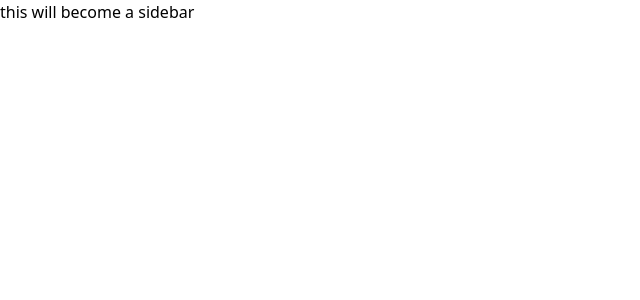
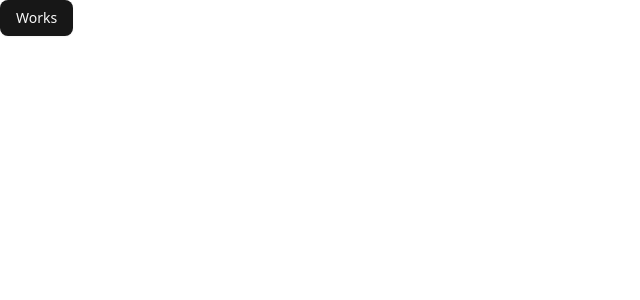
Before and after one commit to Tor-HodeKode/DashBoard, a React (Vite) app: page / in a window 1280 px wide. Shown: the top 300 px of the page, without its empty margins (0-640 px from the left). Built offline with nearby package versions, Linux system fonts and the light colour scheme.

Commit message:
shadcn
shadcn installed and configured

```diff
--- a/package.json
+++ b/package.json
@@ -13,9 +13,14 @@
     "preview": "vite preview"
   },
   "dependencies": {
+    "@radix-ui/react-slot": "^1.2.3",
     "@tailwindcss/vite": "^4.1.10",
+    "class-variance-authority": "^0.7.1",
+    "clsx": "^2.1.1",
+    "lucide-react": "^0.518.0",
     "react": "^19.1.0",
     "react-dom": "^19.1.0",
+    "tailwind-merge": "^3.3.1",
     "tailwindcss": "^4.1.10"
   },
   "devDependencies": {
@@ -28,6 +33,7 @@
     "eslint-plugin-react-refresh": "^0.4.19",
     "gh-pages": "^6.3.0",
     "globals": "^16.0.0",
+    "tw-animate-css": "^1.3.4",
     "vite": "^6.3.5"
   }
 }
--- a/src/App.jsx
+++ b/src/App.jsx
@@ -1,11 +1,12 @@
-import { useState } from "react";
-import "./styles/App.css";
-import SideBar from "./components/SideBar.jsx";
+import React from "react";
+import { Button } from "@/components/ui/button.jsx";
 
 function App() {
   return (
     <main>
-      <SideBar />
+      <div>
+        <Button>Works</Button>
+      </div>
     </main>
   );
 }
--- a/src/components/SideBar.jsx
+++ /dev/null
@@ -1,9 +0,0 @@
-import React from "react";
-
-export default function SideBar() {
-  return (
-    <div>
-      <h1>this will become a sidebar</h1>
-    </div>
-  );
-}
--- /dev/null
+++ b/src/components/ui/button.jsx
@@ -0,0 +1,55 @@
+import * as React from "react"
+import { Slot } from "@radix-ui/react-slot"
+import { cva } from "class-variance-authority";
+
+import { cn } from "@/lib/utils"
+
+const buttonVariants = cva(
+  "inline-flex items-center justify-center gap-2 whitespace-nowrap rounded-md text-sm font-medium transition-all disabled:pointer-events-none disabled:opacity-50 [&_svg]:pointer-events-none [&_svg:not([class*='size-'])]:size-4 shrink-0 [&_svg]:shrink-0 outline-none focus-visible:border-ring focus-visible:ring-ring/50 focus-visible:ring-[3px] aria-invalid:ring-destructive/20 dark:aria-invalid:ring-destructive/40 aria-invalid:border-destructive",
+  {
+    variants: {
+      variant: {
+        default:
+          "bg-primary text-primary-foreground shadow-xs hover:bg-primary/90",
+        destructive:
+          "bg-destructive text-white shadow-xs hover:bg-destructive/90 focus-visible:ring-destructive/20 dark:focus-visible:ring-destructive/40 dark:bg-destructive/60",
+        outline:
+          "border bg-background shadow-xs hover:bg-accent hover:text-accent-foreground dark:bg-input/30 dark:border-input dark:hover:bg-input/50",
+        secondary:
+          "bg-secondary text-secondary-foreground shadow-xs hover:bg-secondary/80",
+        ghost:
+          "hover:bg-accent hover:text-accent-foreground dark:hover:bg-accent/50",
+        link: "text-primary underline-offset-4 hover:underline",
+      },
+      size: {
+        default: "h-9 px-4 py-2 has-[>svg]:px-3",
+        sm: "h-8 rounded-md gap-1.5 px-3 has-[>svg]:px-2.5",
+        lg: "h-10 rounded-md px-6 has-[>svg]:px-4",
+        icon: "size-9",
+      },
+    },
+    defaultVariants: {
+      variant: "default",
+      size: "default",
+    },
+  }
+)
+
+function Button({
+  className,
+  variant,
+  size,
+  asChild = false,
+  ...props
+}) {
+  const Comp = asChild ? Slot : "button"
+
+  return (
+    <Comp
+      data-slot="button"
+      className={cn(buttonVariants({ variant, size, className }))}
+      {...props} />
+  );
+}
+
+export { Button, buttonVariants }
--- /dev/null
+++ b/src/lib/utils.js
@@ -0,0 +1,6 @@
+import { clsx } from "clsx";
+import { twMerge } from "tailwind-merge"
+
+export function cn(...inputs) {
+  return twMerge(clsx(inputs));
+}
--- a/src/styles/index.css
+++ b/src/styles/index.css
@@ -1,4 +1,7 @@
 @import "tailwindcss";
+@import "tw-animate-css";
+
+@custom-variant dark (&:is(.dark *));
 
 /* :root {
   font-family: system-ui, Avenir, Helvetica, Arial, sans-serif;
@@ -68,3 +71,217 @@ button:focus-visible {
     background-color: #f9f9f9;
   }
 } */
+
+@theme inline {
+
+  --radius-sm: calc(var(--radius) - 4px);
+
+  --radius-md: calc(var(--radius) - 2px);
+
+  --radius-lg: var(--radius);
+
+  --radius-xl: calc(var(--radius) + 4px);
+
+  --color-background: var(--background);
+
+  --color-foreground: var(--foreground);
+
+  --color-card: var(--card);
+
+  --color-card-foreground: var(--card-foreground);
+
+  --color-popover: var(--popover);
+
+  --color-popover-foreground: var(--popover-foreground);
+
+  --color-primary: var(--primary);
+
+  --color-primary-foreground: var(--primary-foreground);
+
+  --color-secondary: var(--secondary);
+
+  --color-secondary-foreground: var(--secondary-foreground);
+
+  --color-muted: var(--muted);
+
+  --color-muted-foreground: var(--muted-foreground);
+
+  --color-accent: var(--accent);
+
+  --color-accent-foreground: var(--accent-foreground);
+
+  --color-destructive: var(--destructive);
+
+  --color-border: var(--border);
+
+  --color-input: var(--input);
+
+  --color-ring: var(--ring);
+
+  --color-chart-1: var(--chart-1);
+
+  --color-chart-2: var(--chart-2);
+
+  --color-chart-3: var(--chart-3);
+
+  --color-chart-4: var(--chart-4);
+
+  --color-chart-5: var(--chart-5);
+
+  --color-sidebar: var(--sidebar);
+
+  --color-sidebar-foreground: var(--sidebar-foreground);
+
+  --color-sidebar-primary: var(--sidebar-primary);
+
+  --color-sidebar-primary-foreground: var(--sidebar-primary-foreground);
+
+  --color-sidebar-accent: var(--sidebar-accent);
+
+  --color-sidebar-accent-foreground: var(--sidebar-accent-foreground);
+
+  --color-sidebar-border: var(--sidebar-border);
+
+  --color-sidebar-ring: var(--sidebar-ring);
+}
+
+:root {
+
+  --radius: 0.625rem;
+
+  --background: oklch(1 0 0);
+
+  --foreground: oklch(0.145 0 0);
+
+  --card: oklch(1 0 0);
+
+  --card-foreground: oklch(0.145 0 0);
+
+  --popover: oklch(1 0 0);
+
+  --popover-foreground: oklch(0.145 0 0);
+
+  --primary: oklch(0.205 0 0);
+
+  --primary-foreground: oklch(0.985 0 0);
+
+  --secondary: oklch(0.97 0 0);
+
+  --secondary-foreground: oklch(0.205 0 0);
+
+  --muted: oklch(0.97 0 0);
+
+  --muted-foreground: oklch(0.556 0 0);
+
+  --accent: oklch(0.97 0 0);
+
+  --accent-foreground: oklch(0.205 0 0);
+
+  --destructive: oklch(0.577 0.245 27.325);
+
+  --border: oklch(0.922 0 0);
+
+  --input: oklch(0.922 0 0);
+
+  --ring: oklch(0.708 0 0);
+
+  --chart-1: oklch(0.646 0.222 41.116);
+
+  --chart-2: oklch(0.6 0.118 184.704);
+
+  --chart-3: oklch(0.398 0.07 227.392);
+
+  --chart-4: oklch(0.828 0.189 84.429);
+
+  --chart-5: oklch(0.769 0.188 70.08);
+
+  --sidebar: oklch(0.985 0 0);
+
+  --sidebar-foreground: oklch(0.145 0 0);
+
+  --sidebar-primary: oklch(0.205 0 0);
+
+  --sidebar-primary-foreground: oklch(0.985 0 0);
+
+  --sidebar-accent: oklch(0.97 0 0);
+
+  --sidebar-accent-foreground: oklch(0.205 0 0);
+
+  --sidebar-border: oklch(0.922 0 0);
+
+  --sidebar-ring: oklch(0.708 0 0);
+}
+
+.dark {
+
+  --background: oklch(0.145 0 0);
+
+  --foreground: oklch(0.985 0 0);
+
+  --card: oklch(0.205 0 0);
+
+  --card-foreground: oklch(0.985 0 0);
+
+  --popover: oklch(0.205 0 0);
+
+  --popover-foreground: oklch(0.985 0 0);
+
+  --primary: oklch(0.922 0 0);
+
+  --primary-foreground: oklch(0.205 0 0);
+
+  --secondary: oklch(0.269 0 0);
+
+  --secondary-foreground: oklch(0.985 0 0);
+
+  --muted: oklch(0.269 0 0);
+
+  --muted-foreground: oklch(0.708 0 0);
+
+  --accent: oklch(0.269 0 0);
+
+  --accent-foreground: oklch(0.985 0 0);
+
+  --destructive: oklch(0.704 0.191 22.216);
+
+  --border: oklch(1 0 0 / 10%);
+
+  --input: oklch(1 0 0 / 15%);
+
+  --ring: oklch(0.556 0 0);
+
+  --chart-1: oklch(0.488 0.243 264.376);
+
+  --chart-2: oklch(0.696 0.17 162.48);
+
+  --chart-3: oklch(0.769 0.188 70.08);
+
+  --chart-4: oklch(0.627 0.265 303.9);
+
+  --chart-5: oklch(0.645 0.246 16.439);
+
+  --sidebar: oklch(0.205 0 0);
+
+  --sidebar-foreground: oklch(0.985 0 0);
+
+  --sidebar-primary: oklch(0.488 0.243 264.376);
+
+  --sidebar-primary-foreground: oklch(0.985 0 0);
+
+  --sidebar-accent: oklch(0.269 0 0);
+
+  --sidebar-accent-foreground: oklch(0.985 0 0);
+
+  --sidebar-border: oklch(1 0 0 / 10%);
+
+  --sidebar-ring: oklch(0.556 0 0);
+}
+
+@layer base {
+  * {
+    @apply border-border outline-ring/50;
+  }
+  body {
+    @apply bg-background text-foreground;
+  }
+}
--- a/vite.config.js
+++ b/vite.config.js
@@ -2,9 +2,15 @@ import { defineConfig } from "vite";
 import react from "@vitejs/plugin-react";
 import { base_url as base } from "./config.js";
 import tailwindcss from "@tailwindcss/vite";
+import path from "path";
 
 // https://vite.dev/config/
 export default defineConfig({
   base: base, // Set the base URL for the application
   plugins: [tailwindcss(), react()],
+  resolve: {
+    alias: {
+      "@": path.resolve(__dirname, "./src"),
+    },
+  },
 });
```
Also changed, not shown: jsconfig.json (added, +8 -0 lines), components.json (added), 1 other file (tests, documents, lock files or other folders).
